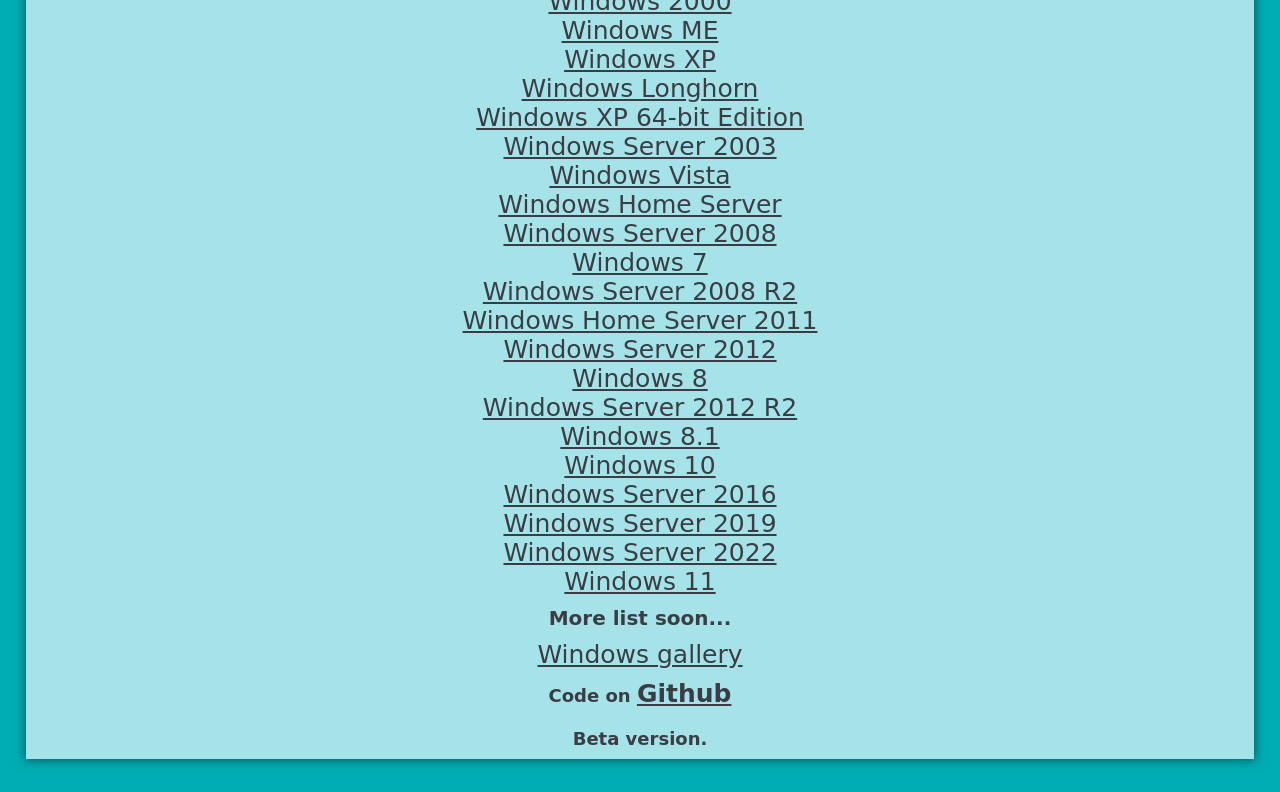
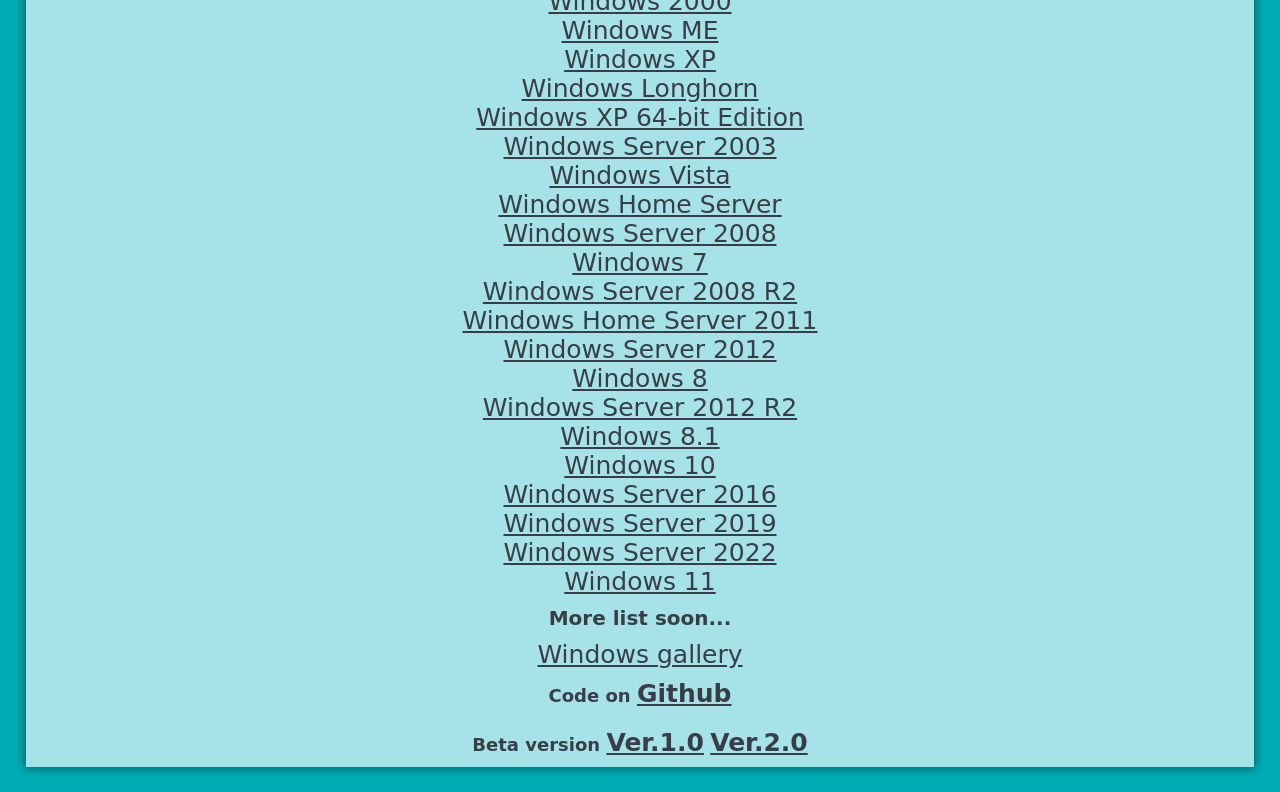
Before and after one commit to catskippy/windowswikipedia.github.io, a plain HTML site: page index.html in a window 1280 px wide. Shown: the part 519-1311 px from the top of the page. Drawn offline with Linux system fonts and the light colour scheme.

Commit message:
Add files via upload

```diff
--- a/index.html
+++ b/index.html
@@ -81,7 +81,7 @@
 	<h3>More list soon...</h3>
 	<a href="gallery.html">Windows gallery</a>
 	<br>
-	<h6>Code on <a href="https://github.com/catskippy/windowswikipedia.github.io">Github</a></h6> <h6>Beta version.</h6>
+	<h6>Code on <a href="https://github.com/catskippy/windowswikipedia.github.io">Github</a></h6> <h6>Beta version <a href="BETA.html">Ver.1.0</a> <a href="BETA2.html">Ver.2.0</a>
 	</div>
 </body>
 </html>
```
